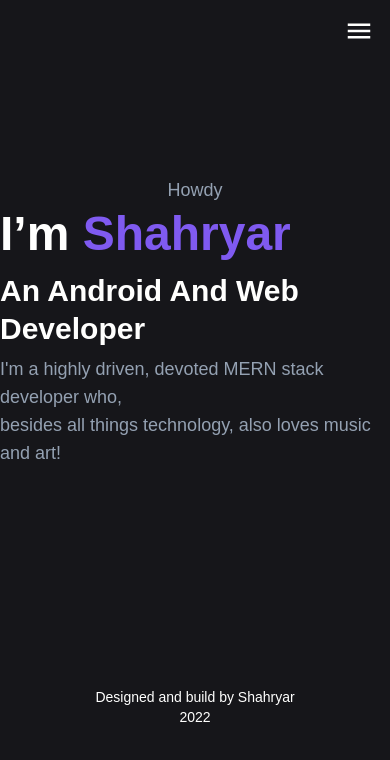
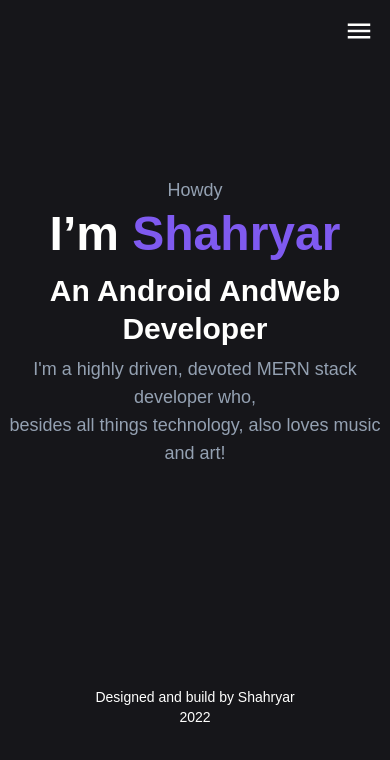
Before and after one commit to Shahryar-Pirooz/Shahryar-Pirooz, a React (Create React App) app: page / in a window 390 px wide. Shown: the top 760 px of the page. Built offline with nearby package versions, Linux system fonts and the light colour scheme; no server answers; some icons are missing; what prettier-plugin-tailwindcss would draw is missing.

Commit message:
modified:   src/components/pages/aboutMe.jsx modified:   src/components/pages/hero.jsx

```diff
--- a/src/components/pages/hero.jsx
+++ b/src/components/pages/hero.jsx
@@ -19,14 +19,15 @@ export default function Hero() {
             <p className="text-center text-lg text-body lg:text-start ">
               Howdy
             </p>
-            <h1 className="text-left text-5xl font-bold leading-tight text-head lg:text-start">
+            <h1 className="text-center text-5xl font-bold leading-tight text-head lg:text-start">
               I’m <span className="text-primary">Shahryar</span>
               <h2 className="my-2 text-3xl font-bold leading-tight text-head">
-                An Android And <wbr />
+                An Android And
+                <wbr />
                 Web Developer
               </h2>
             </h1>
-            <p className="text-left text-lg text-body lg:text-start">
+            <p className="text-center text-lg text-body lg:text-start">
               I'm a highly driven, devoted MERN stack developer who,
               <br />
               besides all things technology, also loves music and art!
```
Also changed, not shown: src/components/pages/aboutMe.jsx (+4 -4 lines).
